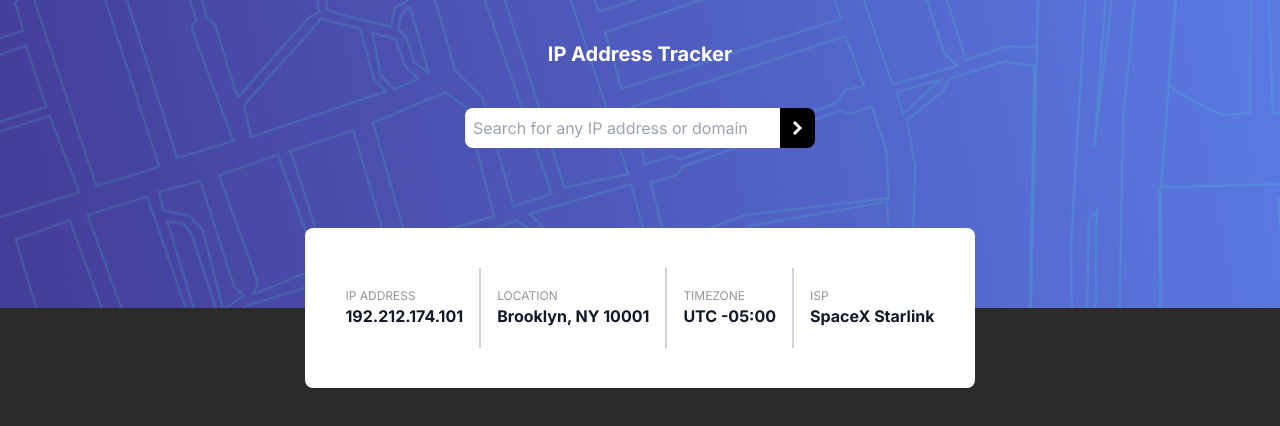
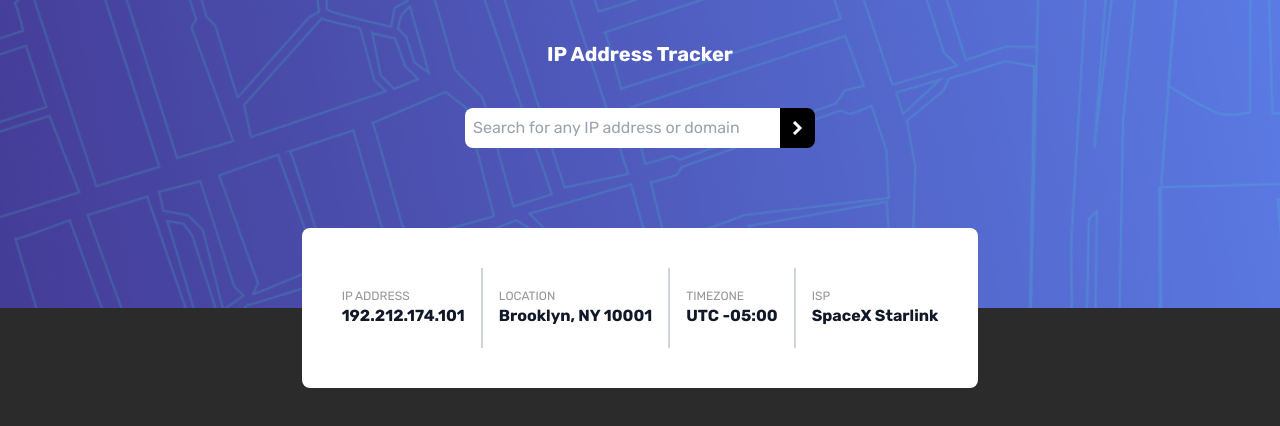
Before and after one commit to franclobo/ip-address-tracker, a Next.js app: page / in a window 1280 px wide. Shown: the top 426 px of the page. Built offline with nearby package versions, Linux system fonts and the light colour scheme.

Commit message:
Edit domain

```diff
--- a/app/layout.tsx
+++ b/app/layout.tsx
@@ -1,12 +1,12 @@
 import type { Metadata } from "next";
-import { Inter } from "next/font/google";
+import { Rubik } from "next/font/google";
 import "./globals.css";
 
-const inter = Inter({ subsets: ["latin"] });
+const inter = Rubik({ subsets: ["latin"] });
 
 export const metadata: Metadata = {
-  title: "Create Next App",
-  description: "Generated by create next app",
+  title: "IP Address Tracker",
+  description: "Track any IP address or domain",
 };
 
 export default function RootLayout({
```
